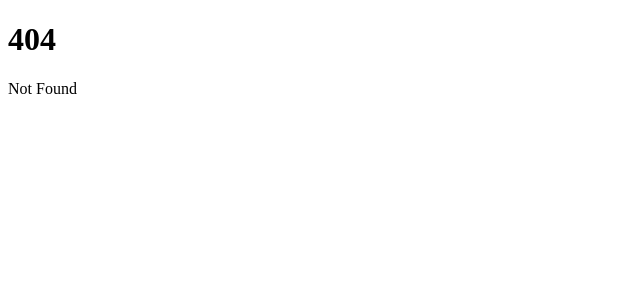
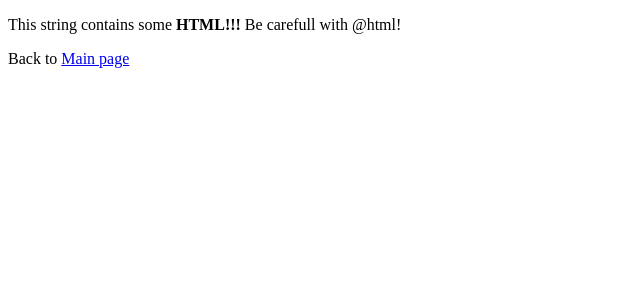
Before and after one commit to twent/svelte-kit-learning, a SvelteKit app: page /introduction/disable-html-sanitizer in a window 1280 px wide. Before the commit this address had no page. Shown: the top 300 px of the page, without its empty margins (0-640 px from the left). Built offline with nearby package versions, Linux system fonts and the light colour scheme.

Commit message:
✅ 1.5 Disable HTML Sanitizer (Dangerous!)

```diff
--- /dev/null
+++ b/src/routes/introduction/disable-html-sanitizer/+page.svelte
@@ -0,0 +1,9 @@
+<script>
+	import { HomeLink } from '$lib/index.js'
+
+	let string = `This string contains some <strong>HTML!!!</strong> Be carefull with @html!`
+</script>
+
+<p>{@html string}</p>
+
+<HomeLink />
```
